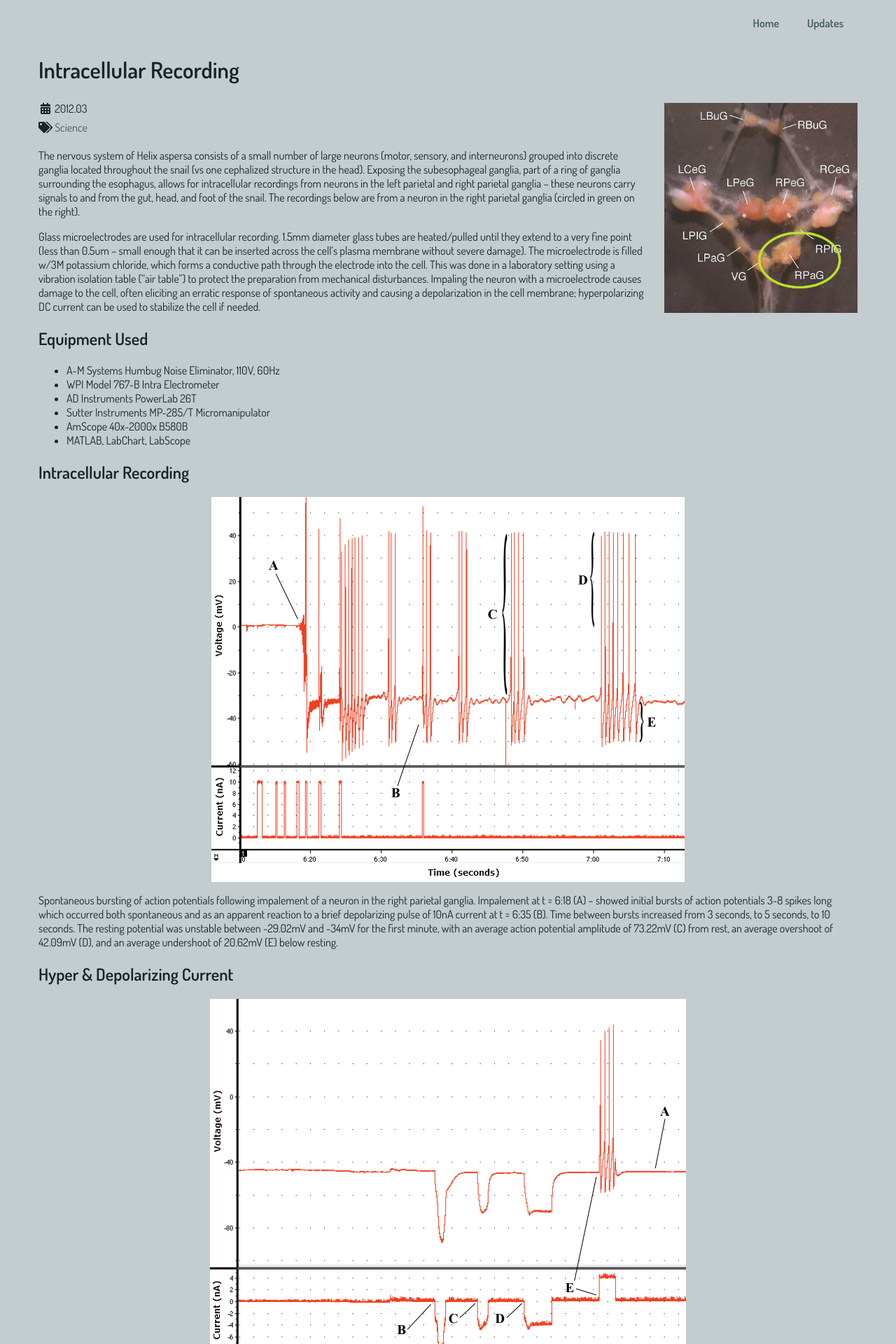
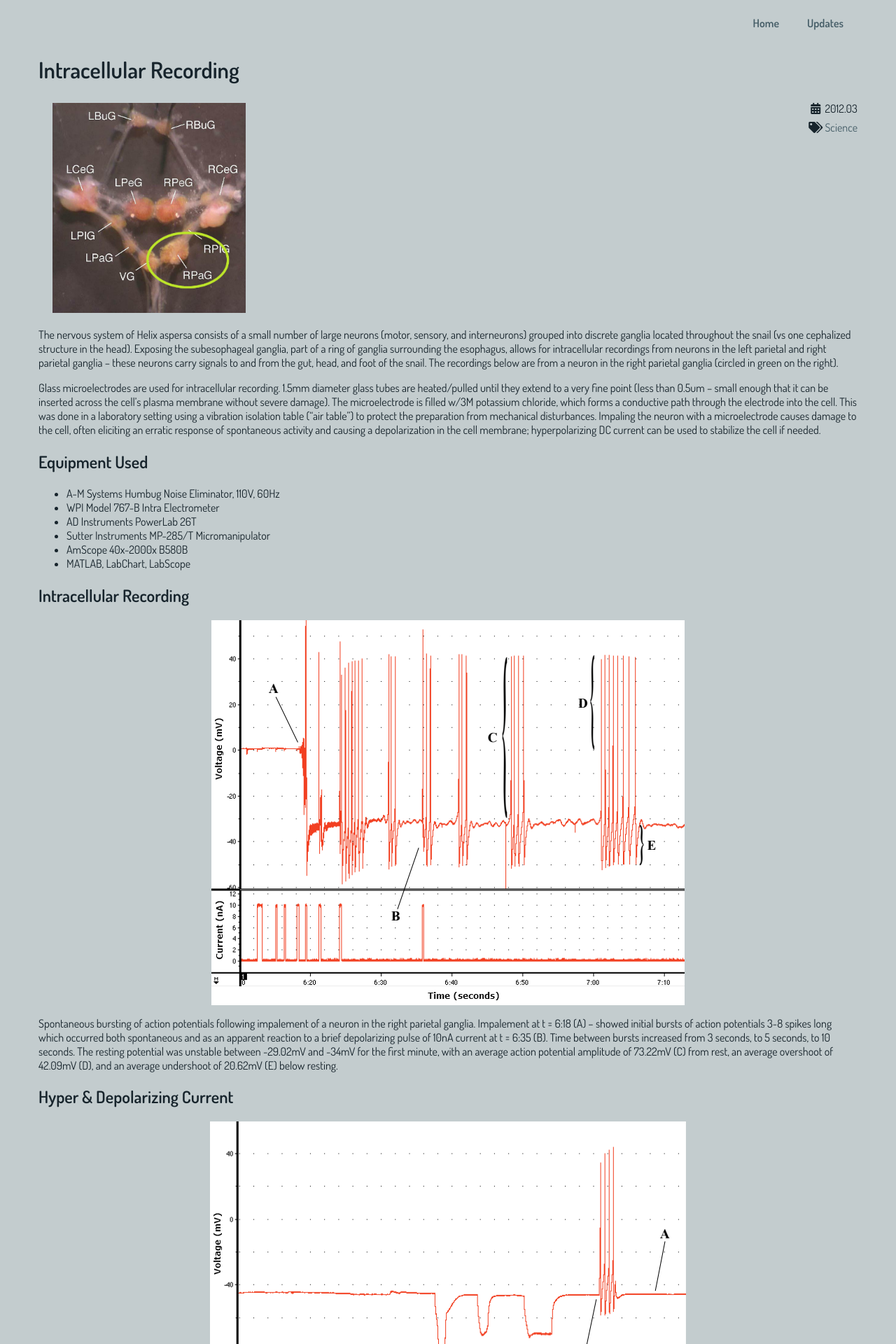
Before and after one commit to kairozu/kairozu.github.io, a Jekyll site: the page built from updates/_posts/2012-03-05-intracellular.md, in a window 1280 px wide. Shown: the top 1920 px of the page at 70% size. Built offline with Jekyll 4.4.1, drawn with Linux system fonts in a browser that asks for light colours; nearby versions of some CDN libraries.

Commit message:
new headerImg class

```diff
--- a/_layouts/content.html
+++ b/_layouts/content.html
@@ -4,8 +4,9 @@
 
 	<div class="headerMeta">
 		{% if page.hasimg %}
-			<img height="300" class="image_r" src="{{ page.hasimg }}" />
+			<img class="headerImg image_r" src="{{ page.hasimg }}" />
 		{% endif %}
+		<div class="headerData">
 			{% if page.hasgithub %}
 				<i class="fab fa-github fa-fw"></i> <a href="{{ page.hasgithub }}">{{ page.hasgithub }}</a><br />
 			{% endif %}
@@ -13,6 +14,7 @@
 			{% assign p = page %}
 			{% include post_tags.html %}
 		</div>
+	</div>
 	{{ content }}
 	<br /><br />
 </div>
--- a/css/main.css
+++ b/css/main.css
@@ -61,8 +61,12 @@ a, a:focus, a:hover { color: #687768; }
 }
 .headerMeta {
     line-height: 1.7em;
+    display: flex;
+    justify-content: space-between;
 }
-
+.headerImg {
+    max-width: 300px;
+}
 .spacerClear {
     width: 100%;
     height: 0px;
```
Lines whose indentation alone changed are shown as unchanged.
